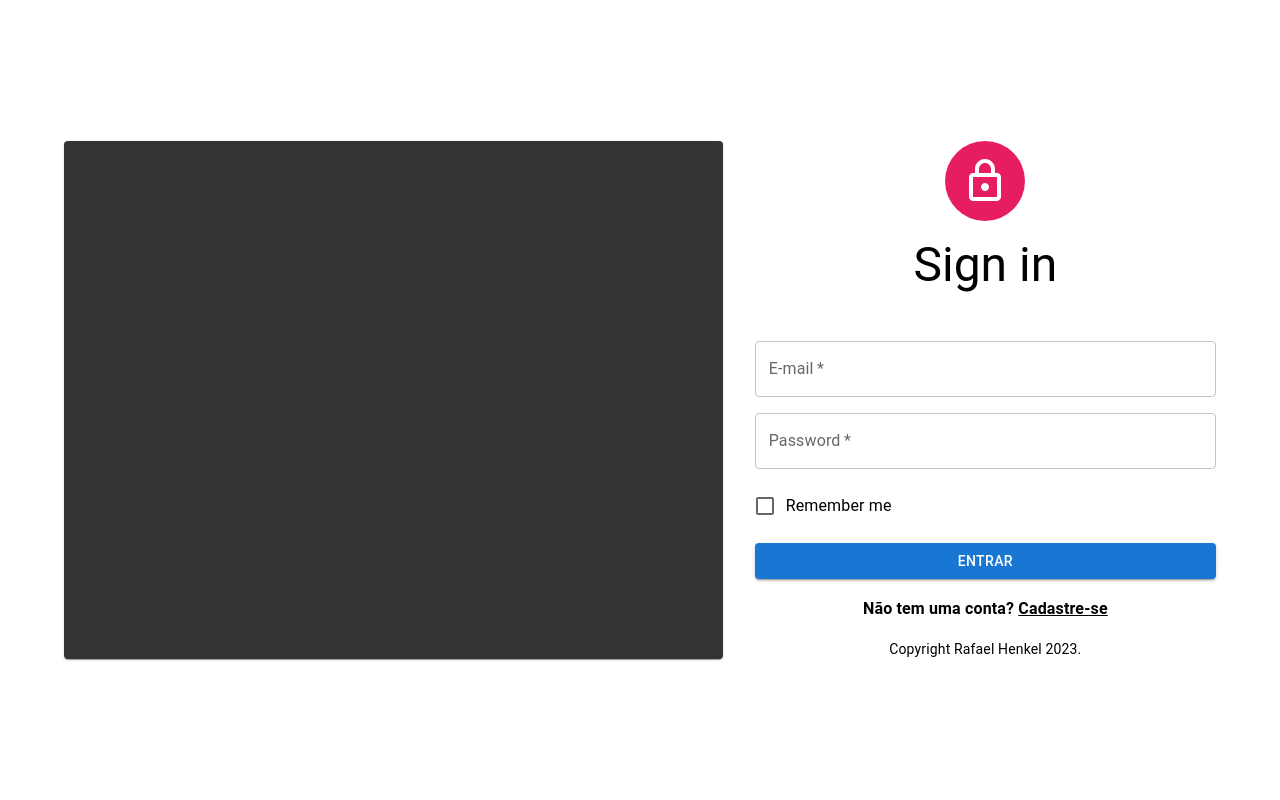
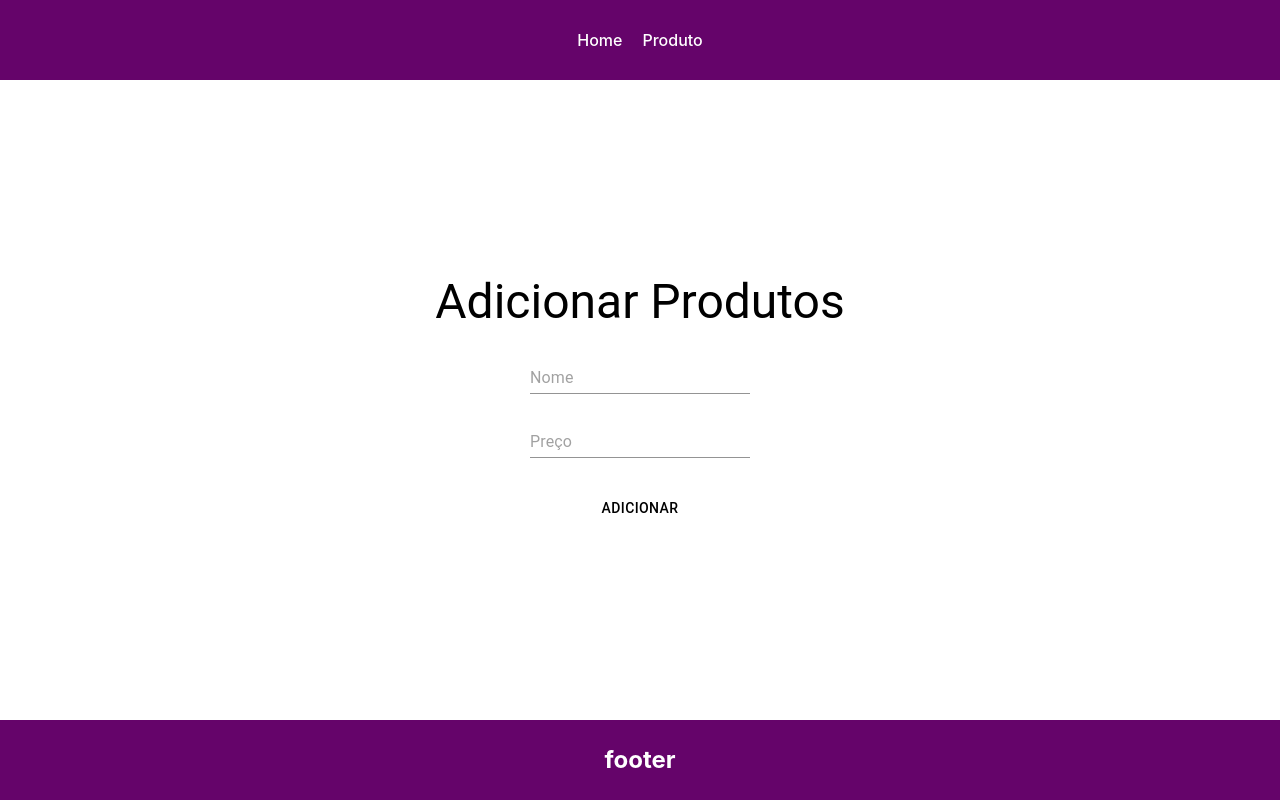
Before and after one commit to RafaelHenkel/mui-redux-sign-up-in, a React (Vite) app: page / in a window 1280 px wide. Built offline with nearby package versions, Linux system fonts and the light colour scheme.

Commit message:
feat: redux functions and create product

```diff
--- a/src/config/navigation.ts
+++ b/src/config/navigation.ts
@@ -1,6 +1,6 @@
 const navigation = [
   { key: 'home', label: 'Home', url: '/' },
-  { key: 'products', label: 'Produtos', url: '/products' },
+  { key: 'product', label: 'Produto', url: '/product' },
 ];
 
 export default navigation;
--- a/src/pages/Home.tsx
+++ b/src/pages/Home.tsx
@@ -1,130 +1,40 @@
-import {
-  Alert,
-  Button,
-  Checkbox,
-  Container,
-  FormControlLabel,
-  Grid2 as Grid,
-  Paper,
-  TextField,
-  Typography,
-} from '@mui/material';
-import LockOutlinedIcon from '@mui/icons-material/LockOutlined';
+import { Button, Grid2 as Grid, Input, Typography } from '@mui/material';
+import PageDefault from '../config/layout/PageDefault';
+import { useDispatch } from 'react-redux';
+import { addProduct } from '../store/models/ProductsSlice';
 import { useState } from 'react';
-import { Link } from 'react-router-dom';
-import { useAppSelector } from '../store/hooks';
 
 function Home() {
-  const [email, setEmail] = useState<string>('');
-  const [password, setPassword] = useState<string>('');
-  const [loginConfirm, setLoginConfirm] = useState<boolean>(false);
-  const [loginError, setLoginError] = useState<boolean>(false);
+  const [name, setName] = useState<string>('');
+  const [price, setPrice] = useState<string>('');
+  const dispatch = useDispatch();
 
-  const selector = useAppSelector(state => state.users);
+  function handleSubmit() {
+    dispatch(addProduct({ name, price }));
+    setName('');
+    setPrice('');
+  }
 
-  function handleLogin() {
-    const findEmail = selector.find(user => user.email === email);
-    if (!findEmail) {
-      setLoginError(true);
-      setTimeout(() => {
-        setLoginConfirm(false);
-      }, 2000);
-      return;
-    }
-    if (findEmail.password === password) {
-      setLoginConfirm(true);
-      setTimeout(() => {
-        setLoginConfirm(false);
-      }, 2000);
-    } else {
-      setLoginError(true);
-      setTimeout(() => {
-        setLoginConfirm(false);
-      }, 2000);
-    }
-  }
   return (
     <>
-      <Container sx={{ display: 'flex', justifyContent: 'center', alignItems: 'center', height: '100vh' }}>
+      <PageDefault>
         <Grid container spacing={4}>
-          <Grid size={7}>
-            <Paper sx={{ width: '100%', height: '100%', background: '#333' }}></Paper>
+          <Grid size={12} display={'flex'} justifyContent={'center'}>
+            <Typography variant="h3">Adicionar Produtos</Typography>
           </Grid>
-          <Grid container size={5} spacing={2}>
-            <Grid size={12} display={'flex'} justifyContent={'center'}>
-              <LockOutlinedIcon
-                sx={{ color: '#fff', fontSize: '3rem', background: '#e61e5f', padding: '1rem', borderRadius: '10rem' }}
-              />
-            </Grid>
-            <Grid size={12} display={'flex'} justifyContent={'center'}>
-              <Typography variant="h3">Sign in</Typography>
-            </Grid>
-            <Grid size={12}>
-              {loginError ? (
-                <Alert sx={{ position: 'absolute', top: '0', right: '0', margin: '20px' }} severity="error">
-                  E-mail ou senha incorretos.
-                </Alert>
-              ) : (
-                ''
-              )}
-            </Grid>
-            <Grid size={12}>
-              {loginConfirm ? (
-                <Alert sx={{ position: 'absolute', top: '0', right: '0', margin: '20px' }} severity="success">
-                  Login efetuado com sucesso!
-                </Alert>
-              ) : (
-                ''
-              )}
-            </Grid>
-            <Grid size={12}>
-              <TextField
-                id="outlined-basic"
-                type="email"
-                size="medium"
-                value={email}
-                onChange={e => setEmail(e.target.value)}
-                required
-                fullWidth
-                label="E-mail"
-                variant="outlined"
-              />
-            </Grid>
-            <Grid size={12}>
-              <TextField
-                id="outlined-basic"
-                size="medium"
-                value={password}
-                onChange={e => setPassword(e.target.value)}
-                required
-                fullWidth
-                type="password"
-                label="Password"
-                variant="outlined"
-              />
-            </Grid>
-            <Grid size={12}>
-              <FormControlLabel control={<Checkbox />} label="Remember me" />
-            </Grid>
-            <Grid size={12}>
-              <Button variant="contained" onClick={handleLogin} fullWidth>
-                Entrar
-              </Button>
-            </Grid>
-            <Grid size={12} display={'flex'} justifyContent={'center'}>
-              <Typography variant="subtitle1" sx={{ fontWeight: '600' }}>
-                Não tem uma conta?{' '}
-                <Link style={{ color: 'black' }} to={'/sign-up'}>
-                  Cadastre-se
-                </Link>
-              </Typography>
-            </Grid>
-            <Grid size={12} display={'flex'} justifyContent={'center'}>
-              <Typography variant="body2">Copyright Rafael Henkel 2023.</Typography>
-            </Grid>
+          <Grid size={12} display={'flex'} justifyContent={'center'}>
+            <Input placeholder="Nome" value={name} onChange={e => setName(e.target.value)} />
+          </Grid>
+          <Grid size={12} display={'flex'} justifyContent={'center'}>
+            <Input placeholder="Preço" value={price} onChange={e => setPrice(e.target.value)} />
+          </Grid>
+          <Grid size={12} display={'flex'} justifyContent={'center'}>
+            <Button variant="text" color="inherit" onClick={handleSubmit}>
+              Adicionar
+            </Button>
           </Grid>
         </Grid>
-      </Container>
+      </PageDefault>
     </>
   );
 }
--- /dev/null
+++ b/src/pages/Product.tsx
@@ -0,0 +1,13 @@
+import PageDefault from '../config/layout/PageDefault';
+
+function Product() {
+  return (
+    <>
+      <PageDefault>
+        <h1>oi</h1>
+      </PageDefault>
+    </>
+  );
+}
+
+export default Product;
--- /dev/null
+++ b/src/store/models/ProductsSlice.ts
@@ -0,0 +1,39 @@
+import { createSlice } from '@reduxjs/toolkit';
+
+interface ProductsType {
+  id?: number;
+  name: string;
+  price: string;
+  amount: number;
+}
+
+const initialState: ProductsType[] = [];
+
+const productsSlice = createSlice({
+  name: 'products',
+  initialState,
+  reducers: {
+    addProduct: (state, action) => {
+      state.push({ ...action.payload, id: state.length + 1 });
+    },
+    addProductToCart: (state, action) => {
+      const searchProduct = state.find(product => product.id === action.payload.id);
+      if (searchProduct) {
+        searchProduct.amount += 1;
+        return;
+      }
+    },
+    delProductToCart: (state, action) => {
+      const searchProduct = state.find(product => product.id === action.payload.id);
+      if (searchProduct) {
+        searchProduct.amount -= 1;
+        return;
+      }
+      const index = state.findIndex(product => product.id === action.payload.id);
+      state.splice(index, 1);
+    },
+  },
+});
+
+export const { addProduct, addProductToCart, delProductToCart } = productsSlice.actions;
+export default productsSlice.reducer;
--- a/src/store/models/rootReducer.ts
+++ b/src/store/models/rootReducer.ts
@@ -1,6 +1,8 @@
 import { combineReducers } from '@reduxjs/toolkit';
 import UserSlice from './UserSlice';
+import ProductsSlice from './ProductsSlice';
 
 export default combineReducers({
   users: UserSlice,
+  products: ProductsSlice,
 });
```
Also changed, not shown: src/pages/SignIn.tsx (added, +132 -0 lines), src/routes/AppRoutes.tsx (+10 -0 lines).
